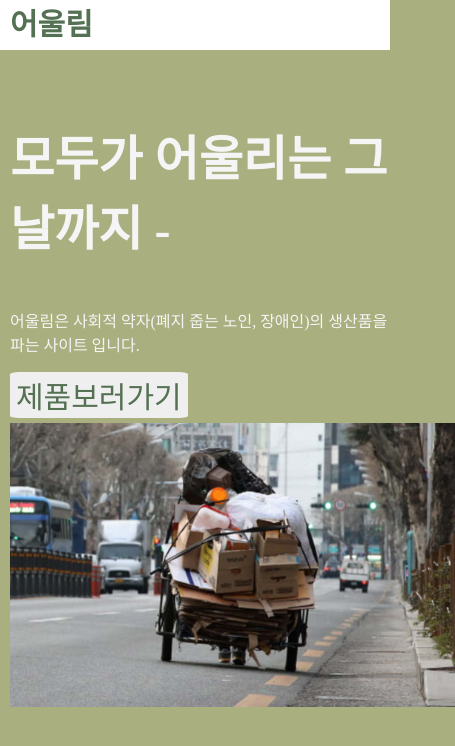
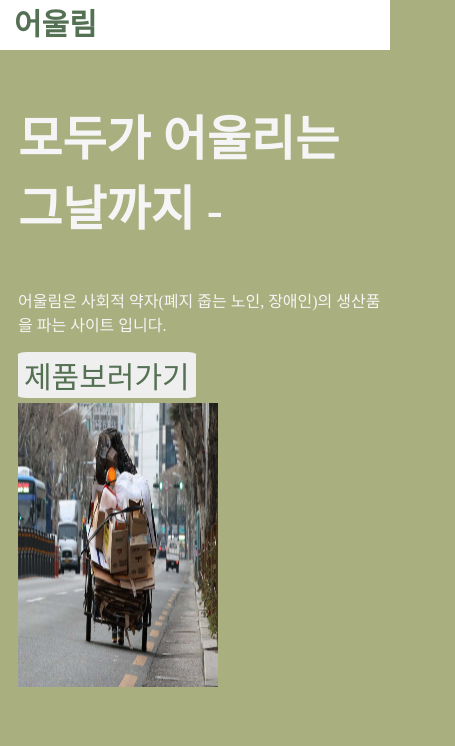
Before and after one commit to ch0515/----2--WSM----, a plain HTML site: page main1.html in a window 390 px wide. Shown: the whole page, 455 px wide, since content can reach past the window. Drawn offline with Linux system fonts and the light colour scheme; a web font is replaced by a local one.

Commit message:
상단바 & 이미지 크기 조절

```diff
--- a/css/main1.css
+++ b/css/main1.css
@@ -1,21 +1,33 @@
 body{
     background-color: #A9AF7E;
     font-family: 'Hahmlet', serif;
-    padding: 0;
-    margin: 0;
+
 }
-header{
-    margin-top: -20px;
-    width: 100%;
-    height: 50px;
+.container {
+    margin-left: 0.875rem;
+    margin-right: 0.875rem;
+}
+header {
+    position: fixed;
+    background: white;
     color: #557153;
-    background: white;
     text-align: center;
     align-items: center;
-    font-size: 15px;
+    font-size: 20px;
+    left: 0;
+    right: 0;
+    top: 0;
+}
+nav {
+    height: 50px;
+}
+.title{
+    margin-top: 0px;
+}
+.introgroup{
+    margin-top: 30px;
 }
 .Introduction1{
-
     color: whitesmoke;
     margin-left: 200px;
     margin-top: 70px;
@@ -43,11 +55,7 @@ button{
     .introgroup{
         margin-left: 10px;
     }
-    .title{
-        margin-left: 10px;
-    }
     header{
-        width: 100%;
         text-align: left;
     }
     .Introduction1{
@@ -59,6 +67,8 @@ button{
         float: left;
     }
     .img1{
+        width: 200px;
+        height: 284px;
         margin-top: 5px;
         float: left;
     }
--- a/main1.html
+++ b/main1.html
@@ -11,8 +11,10 @@
     <link href="https://fonts.googleapis.com/css2?family=Hahmlet:wght@300&display=swap" rel="stylesheet">
 </head>
 <body>
-    <header>
-        <h1 class="title">어울림</h1>
+    <header class="header" id="header">
+        <nav class="nav container">
+            <h1 class="title">어울림</h1>
+        </nav>
     </header>
     <div class="introgroup">
         <h1 class="Introduction1">
```
